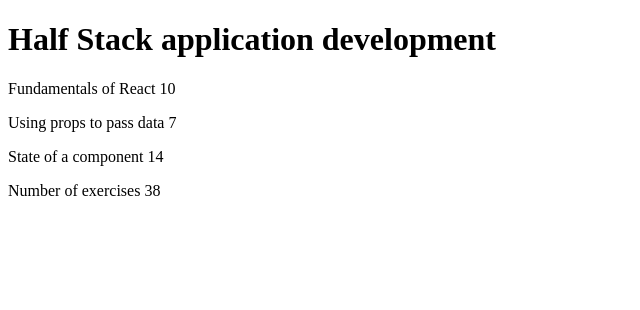
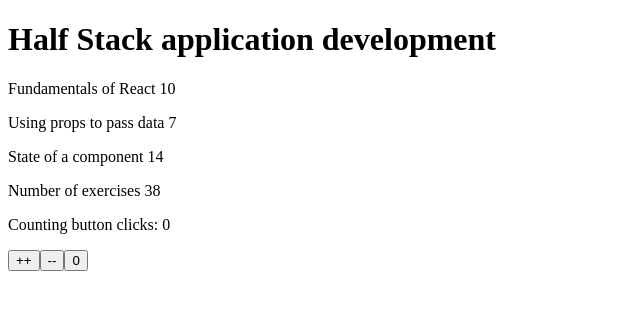
Before and after one commit to cherylfong/netscapia, a React (Create React App) app in the folder part1/courseinfo/: page / in a window 1280 px wide. Shown: the top 310 px of the page, without its empty margins (0-640 px from the left). Built offline with nearby package versions, Linux system fonts and the light colour scheme.

Commit message:
add button click handling to manage component state

```diff
--- a/part1/courseinfo/src/App.js
+++ b/part1/courseinfo/src/App.js
@@ -11,8 +11,11 @@
  *
  * 1.5 Change the course and its parts into a single JavaScript object.
  *
+ * Part 1 (c) Component state using useState and Event handling with button clicks
+ *
  */
 
+import {useState} from 'react'
 
 const App = () => {
 
@@ -34,12 +37,33 @@ const App = () => {
     ]
   }
 
+  const [counter, setCounter] = useState(0)
+
+  const addOneCount = () => {
+    console.log('add count ', counter)
+    setCounter(counter +1)
+  }
+
+  const minusOneCount = () => {
+    console.log('minus count ', counter)
+    setCounter(counter -1)
+  }
+
+  const resetCount = () => {
+    console.log('reset count ', counter)
+    setCounter(0)
+  }
+
   return (
     <div>
       <Header course={course.name} />
       <Content parts={course.parts} />
       <Total parts={course.parts} />
-    </div>
+      <CountDisplay counter={counter} />
+      <Button handle={addOneCount} text={"++"} />
+      <Button handle={minusOneCount} text={"--"} />
+      <Button handle={resetCount} text={"0"} />
+      </div>
   )
 }
 
@@ -99,4 +123,16 @@ const Part = (props) => {
 
 }
 
+/**
+ * Displays click counter
+ */
+const CountDisplay = ({counter}) => {
+
+  return <p>Counting button clicks: {counter}</p>
+}
 export default App
+
+/**
+ * Custom Button
+ */
+const Button = ({handle, text}) => <button onClick={handle}>{text}</button>
```
